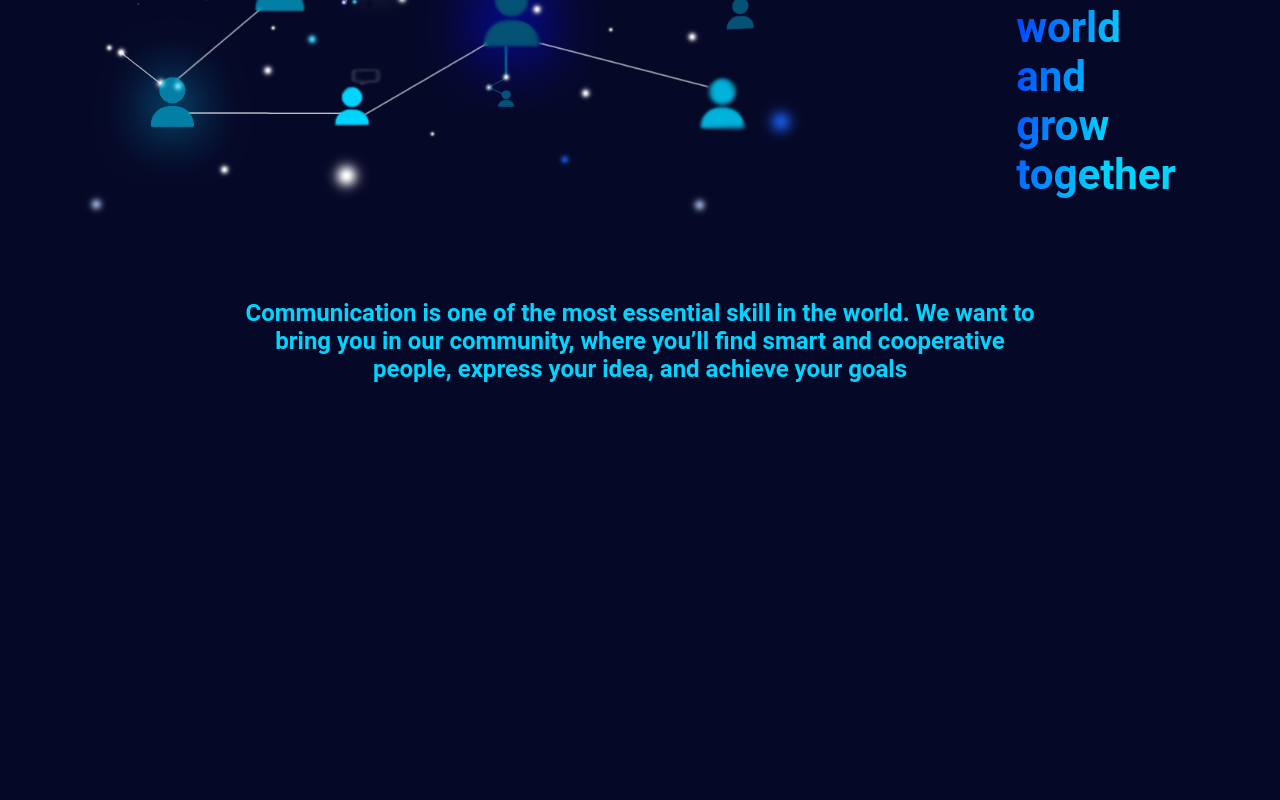
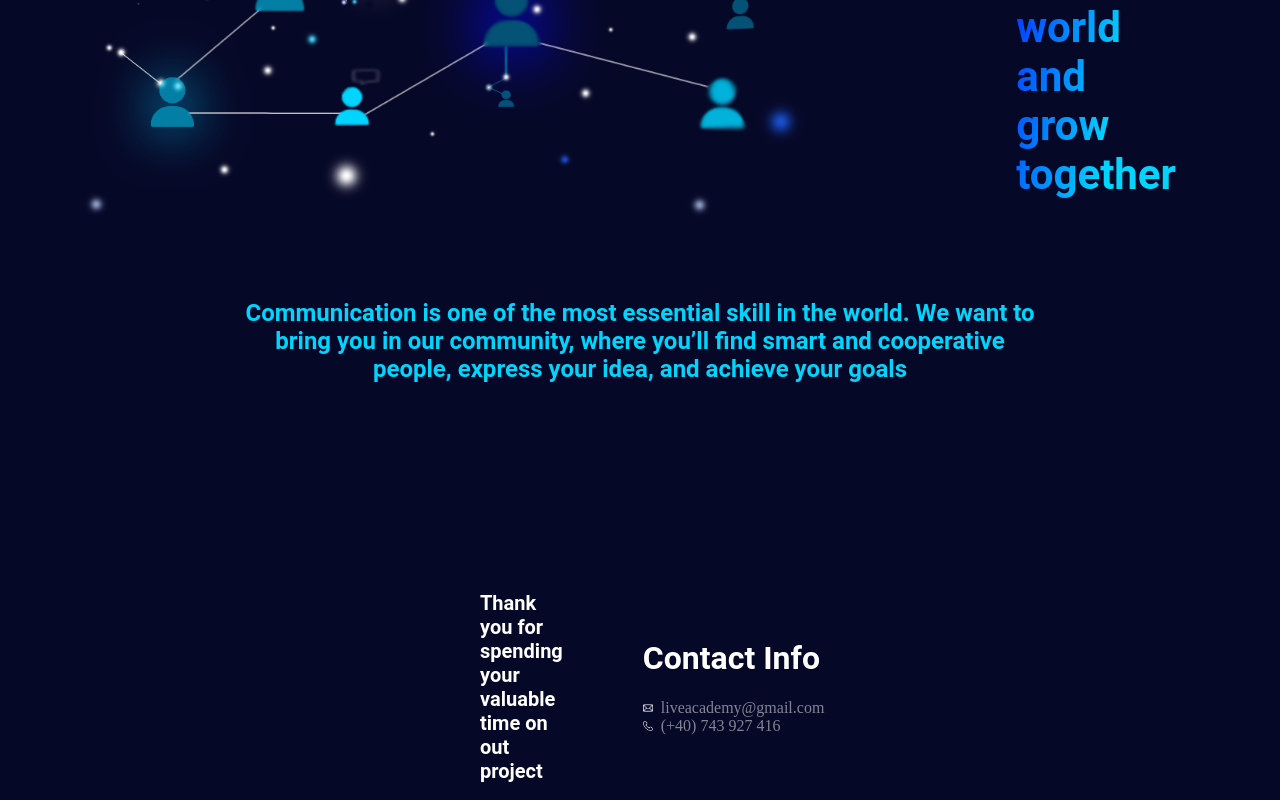
Before and after one commit to SilviuPe/LiveAcademy, a React (Create React App) app: page / in a window 1280 px wide. Shown: the part 1157-1957 px from the top of the page. Before the commit the page ends 1572 px from the top, so only its background shows below. Built offline with nearby package versions, Linux system fonts and the light colour scheme.

Commit message:
Footer of the page created! Start page finished!

```diff
--- a/src/containers/StartPage/StartPage.jsx
+++ b/src/containers/StartPage/StartPage.jsx
@@ -3,11 +3,24 @@ import React from 'react';
 
 import './StartPage_header.css';
 import './StartPage_main.css';
+import './StartPage_footer.css';
 
 
 import logo from '../../assets/logo.png';
 import layers from '../../assets/tabs.png';
 import network from '../../assets/network.png';
+import mail from '../../assets/mail.png';
+import phone from '../../assets/telephone.png';
+
+
+const ContactField = ({icon,text}) => {
+    return (
+        <div className='LiveAcademy_contact_field'>
+            <img src = {icon}/>
+            <p>{text}</p>
+        </div>
+    )
+}
 
 const Header = () => {
     return (
@@ -58,9 +71,21 @@ const StartPage = () => {
   return (
     <div className='LiveAcademy_StartPage_container'>
         <Header/>
-        <main className='LiveAcademy_StartPage_main'>
+        <main className='LiveAcademy_StartPage_main_container'>
             <Description/>
         </main>
+        <footer className='LiveAcademy_footer'>
+            <div className='LiveAcademy_message'>
+                <h2>Thank you for spending your valuable time on out project</h2>
+            </div>
+            <div className='LiveAcademy_contacts'>
+                <h1>Contact Info</h1>
+                <div className='LiveAcademy_contact_fields'>
+                    <ContactField icon = {mail} text = "liveacademy@gmail.com"/>
+                    <ContactField icon = {phone} text = "(+40) 743 927 416" />
+                </div>
+            </div>
+        </footer>
     </div>
   )
 }
--- /dev/null
+++ b/src/containers/StartPage/StartPage_footer.css
@@ -0,0 +1,50 @@
+.LiveAcademy_footer {
+    display: flex;
+    justify-content: center;
+    align-items: center;
+    margin: 10rem 10rem 5rem 10rem;
+}
+
+.LiveAcademy_message {
+    display: flex;
+    flex:1;
+    justify-content: center;
+}
+.LiveAcademy_message h2 {
+    color: var(--color-text);
+
+    font-family: var(--font-family);
+    font-size: 20px;
+    margin-left: 20rem;
+    margin-right: 5rem;
+}
+.LiveAcademy_contacts {
+    display: flex;
+    flex:1;
+    justify-content: start;
+}
+
+.LiveAcademy_contacts {
+    display: flex;
+    flex-direction: column;
+}
+
+.LiveAcademy_contacts h1 {
+    color: var(--color-text);
+    font-family: var(--font-family);
+    margin-top: 0;
+}
+
+.LiveAcademy_contact_field {
+    display: flex;
+    flex-direction: row;
+    align-items: center;
+}
+.LiveAcademy_contact_field img {
+    width: 10px;
+    height: 10px;
+}
+.LiveAcademy_contact_field p {
+    margin: 0 0 0 0.5rem;
+    color: rgba(255,255,255,0.5)
+}
--- a/src/containers/StartPage/StartPage_main.css
+++ b/src/containers/StartPage/StartPage_main.css
@@ -1,4 +1,4 @@
-.LiveAcademy_StartPage_main {
+.LiveAcademy_StartPage_main_container {
     margin-top: 5rem;
 }
 
@@ -31,7 +31,7 @@
     font-family: var(--font-family);
     font-size: 70px;
     font-weight: 600;
-
+    text-shadow: 6px 6px 6px #000;
     margin: 0;
 }
 .LiveAcademy_description_1_text_holder p {
@@ -39,6 +39,7 @@
     font-family: var(--font-family);
     font-size: 18px;
     font-weight: 300;
+    text-shadow: 2px 2px 2px #000;
 }
 .LiveAcademy_description_1_image_holder img {
     padding-top: 5rem;
@@ -63,7 +64,6 @@
 .LiveAcademy_description_2_text_holder h1 {
     font-size: 42px;
     font-family: var(--font-family);
-
     color: transparent;
     background: linear-gradient(101deg, #0500FF 0%, #00D4FF 67.32%);
     background-clip: text;
```
